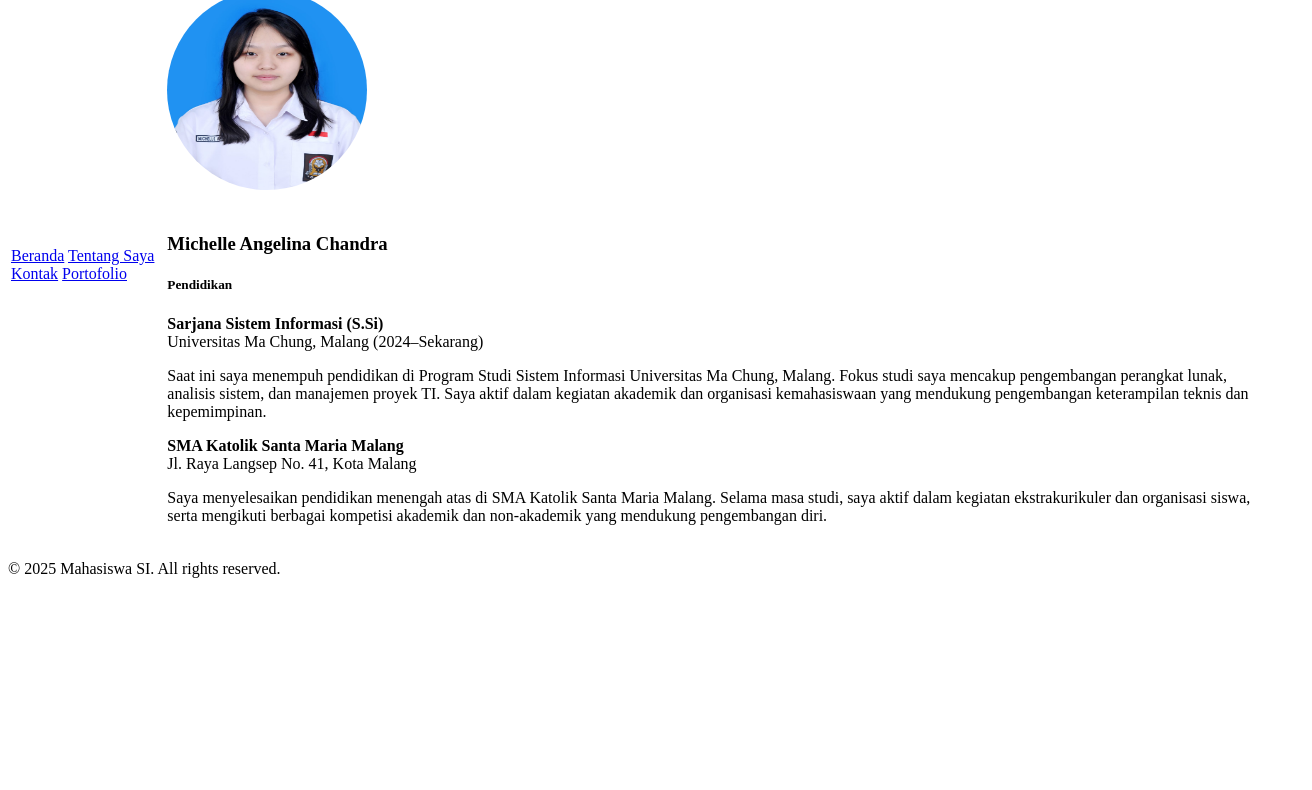
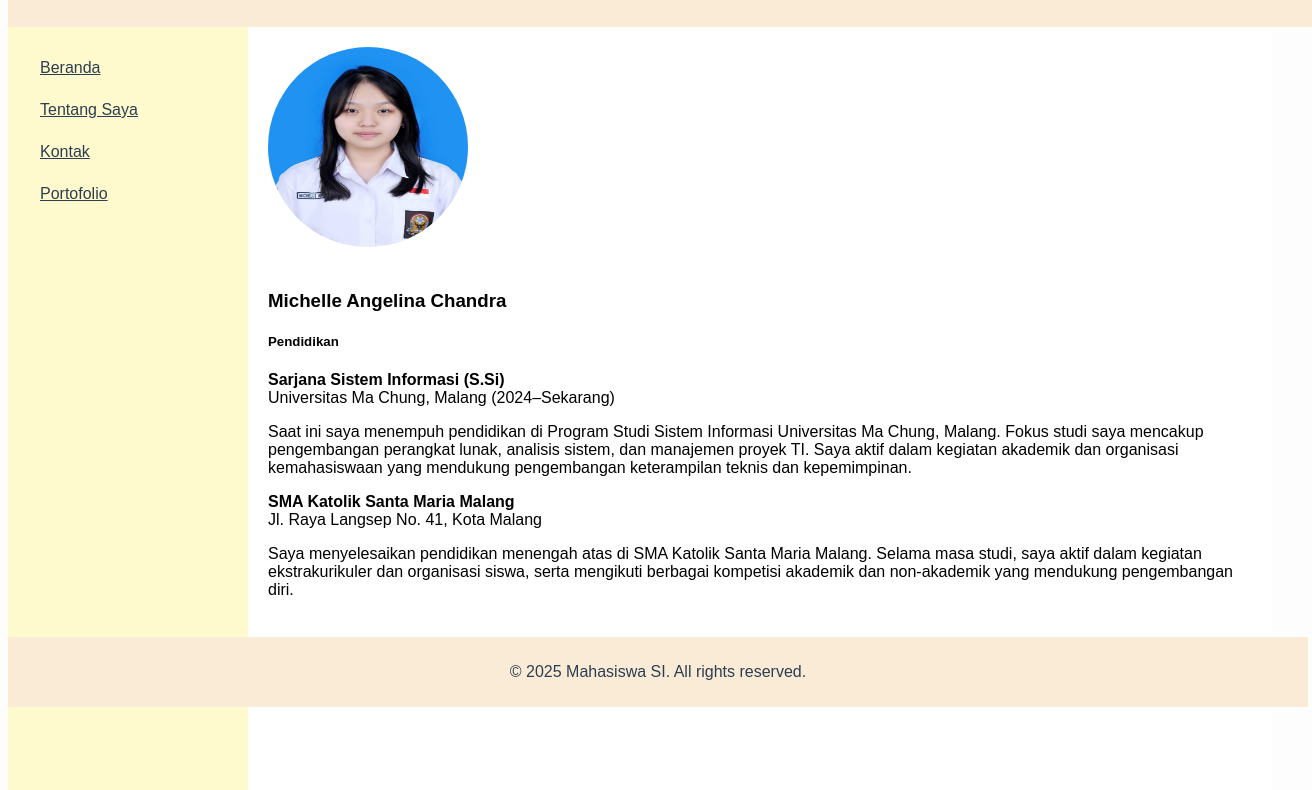
Before and after one commit to chelchanz/WEB-PRIBADI, a plain HTML site: page portofolio.html in a window 1280 px wide. Shown: the part 93-883 px from the top of the page, 1312 px wide, since content can reach past the window. Before the commit the page ends 800 px from the top, so only its background shows below. Drawn offline with Linux system fonts and the light colour scheme.

Commit message:
Update portofolio.html

```diff
--- a/portofolio.html
+++ b/portofolio.html
@@ -4,7 +4,7 @@
     <meta charset="UTF-8">
     <meta name="viewport" content="width=device-width, initial-scale=1.0">
     <title>Profil Michelle Angelina Chandra</title>
-    <link rel="stylesheet" href="style.css">
+     <link rel="stylesheet" href="./Home.css">
 </head>
 <body>
     <div class="header">
```
